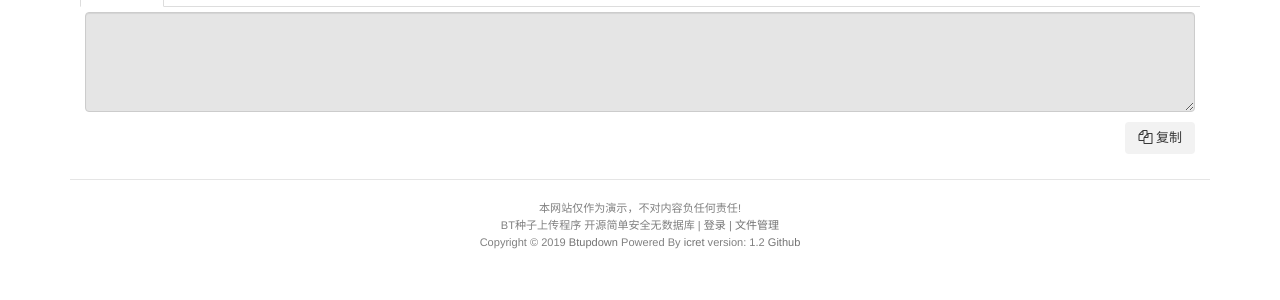
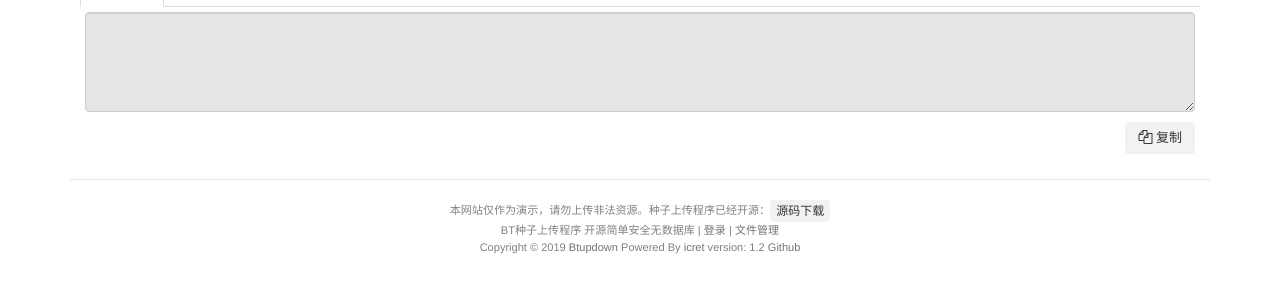
Before and after one commit to icret/Btupdown, a PHP site: page / in a window 1280 px wide. Shown: the part 305-605 px from the top of the page. Run offline with PHP 8.4, Linux system fonts and the light colour scheme.

Commit message:
修复js

```diff
--- a/common/header.php
+++ b/common/header.php
@@ -10,14 +10,13 @@ require 'common/function.php';checkPwd();?>
     <meta charset="utf-8">
     <meta http-equiv="X-UA-Compatible" content="IE=edge">
     <meta name="viewport" content="width=device-width, initial-scale=1">
+    <link rel="shortcut icon" href="common/static/favicon.ico">
     <link rel="stylesheet" href="common/static/zui/css/zui.min.css">
     <link href="common/static/zui/lib/uploader/zui.uploader.min.css" rel="stylesheet">
     <script src="common/static/zui/jquery.min.js"></script>
     <script src="common/static/zui/js/zui.min.js"></script>
     <script src="common/static/zui/lib/uploader/zui.uploader.min.js"></script>
     <script src="common/static/clipboard.min.js"></script>
-    <script src="common/static/qrcode.min.js"></script>
-    <link rel="shortcut icon" href="common/static/favicon.ico">
 </head>
 <body>
 <div class="container">
--- a/config.php
+++ b/config.php
@@ -13,9 +13,9 @@ $config = array(
     // 网站描述
     'description'=>'bt种子上传是一款用于上传bt种子在线管理和托管的程序,程序免费开源可以单独设置下载地址广告,支持磁力种子互转。',
     // 网站公告
-    'tips'=>'本网站仅作为演示，不对内容负任何责任!',
+    'tips'=>'本网站仅作为演示，请勿上传非法资源。种子上传程序已经开源：<a href="https://github.com/icret/Btupdown/archive/master.zip" target="_blank"><button class="btn btn-mini " type="button">源码下载</button></a>',
     // 网站域名 末尾不加/
-    'domain'=>'https://bt.100024.xyz',
+    'domain'=>'http://bt.100024.xyz',
     // 存储路径 设置后请勿随意修改，否则会导致加密链接下载失效！ 前后需要加/
     'path'=>'/u/',
     // 允许上传的类型
--- a/index.php
+++ b/index.php
@@ -114,18 +114,5 @@ echo '<title>'.$config['title'].'</title>';
         console.error('Action:', e.action);
         console.error('Trigger:', e.trigger);
     });
-    // 二维码设置参数方式
-    var qrcode = new QRCode(document.getElementById('qrcode'), {
-        text: window.location.href,
-        width: 168,
-        height: 168,
-        colorDark : '#000000',
-        colorLight : '#ffffff',
-        correctLevel : QRCode.CorrectLevel.H
-    });
-    // 登录js
-    $('#myModal').modal({
-        show:<?php echo checkPwd();?>
-    })
 </script>
 <?php require 'common/footer.php';
```
